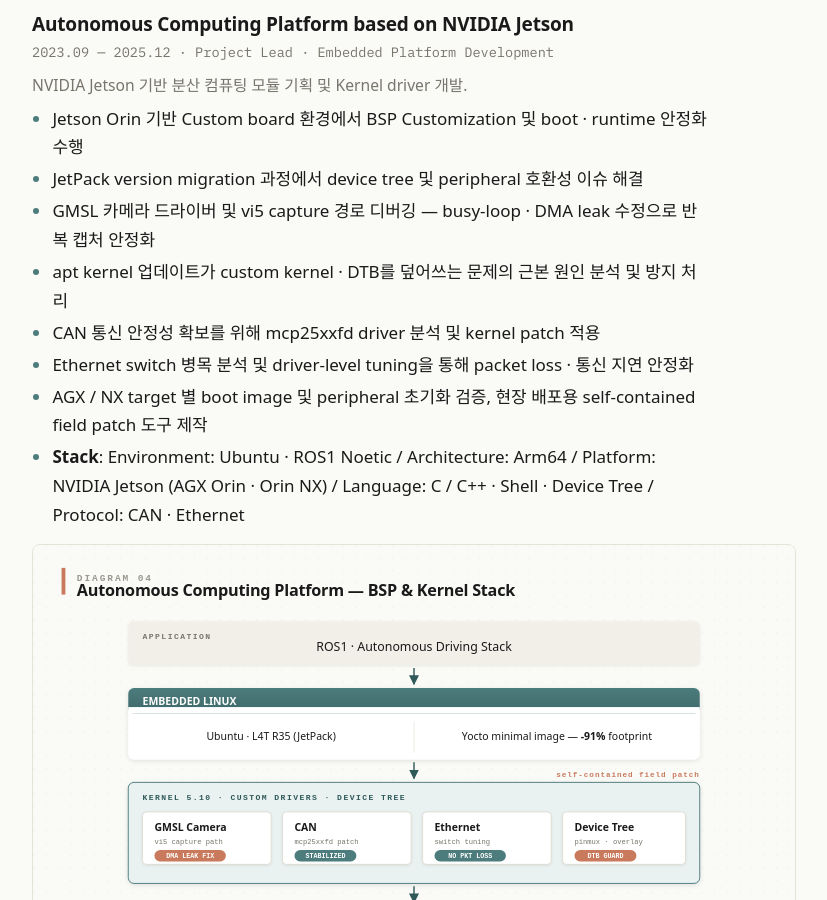
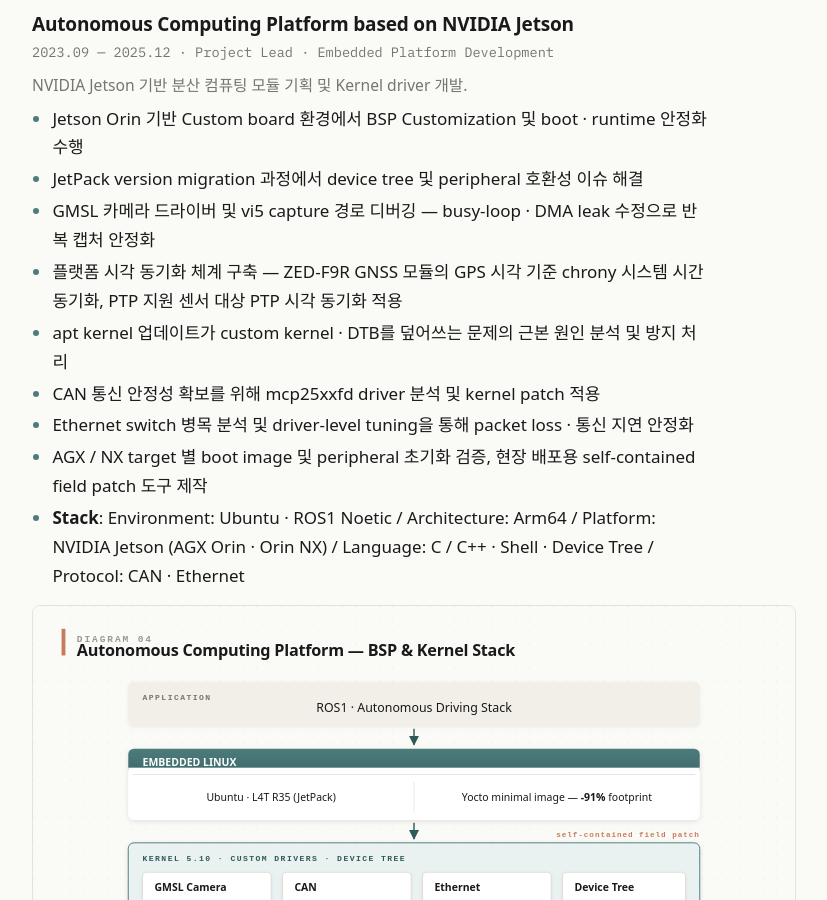
Before and after one commit to sm-kim1/sm-kim1.github.io, a Jekyll site: the page built from index.html, in a window 1280 px wide and 900 px high, scrolled down 1637 px. Shown: the whole window, without its empty margins (226-1053 px from the left). Built offline with Jekyll 4.4.1, drawn with Linux system fonts in a browser that asks for light colours; some web fonts are replaced.

Commit message:
feat: add time-sync (chrony/ptp) work from cowork handoff, ptp skill
Co-Authored-By: Claude Fable 5 <noreply@anthropic.com>
Claude-Session: https://claude.ai/code/session_01BAoCdE7c9xtPWjp6dg1j8y

```diff
--- a/_data/data_ko.yml
+++ b/_data/data_ko.yml
@@ -74,6 +74,7 @@ projects:
         - Jetson Orin 기반 Custom board 환경에서 BSP Customization 및 boot · runtime 안정화 수행
         - JetPack version migration 과정에서 device tree 및 peripheral 호환성 이슈 해결
         - GMSL 카메라 드라이버 및 vi5 capture 경로 디버깅 — busy-loop · DMA leak 수정으로 반복 캡처 안정화
+        - 플랫폼 시각 동기화 체계 구축 — ZED-F9R GNSS 모듈의 GPS 시각 기준 chrony 시스템 시간 동기화, PTP 지원 센서 대상 PTP 시각 동기화 적용
         - apt kernel 업데이트가 custom kernel · DTB를 덮어쓰는 문제의 근본 원인 분석 및 방지 처리
         - CAN 통신 안정성 확보를 위해 mcp25xxfd driver 분석 및 kernel patch 적용
         - Ethernet switch 병목 분석 및 driver-level tuning을 통해 packet loss · 통신 지연 안정화
@@ -193,7 +194,7 @@ skills:
     - name: Platform
       items: [NVIDIA Jetson (AGX Orin · Orin NX), Qualcomm SoC]
     - name: Protocol
-      items: [CAN, Ethernet]
+      items: [CAN, Ethernet, PTP]
     - name: Tool
       items: [vim, gdb, docker, CMake, Visual Studio]
 
```
Also changed, not shown: 1 other file.
